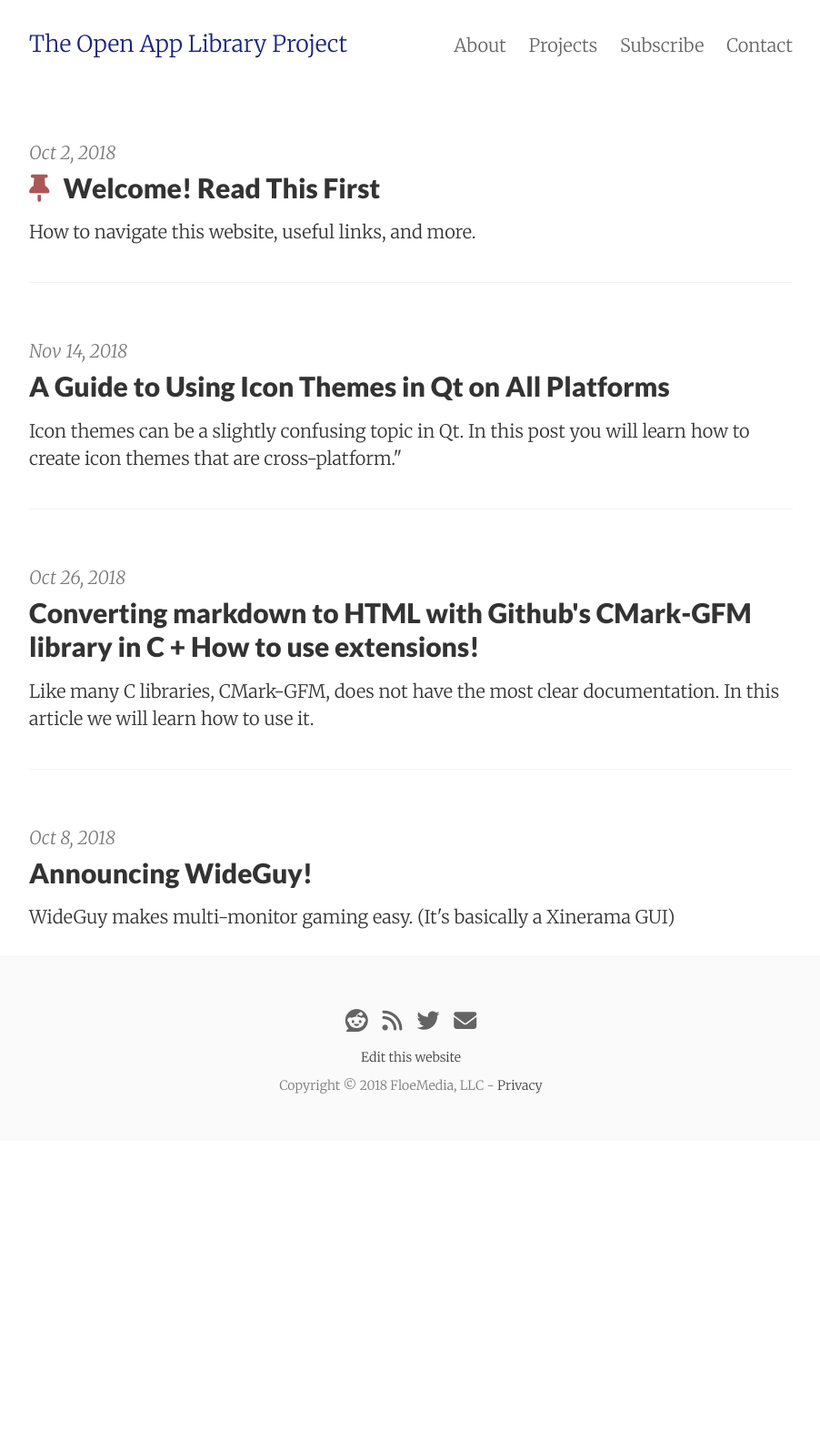
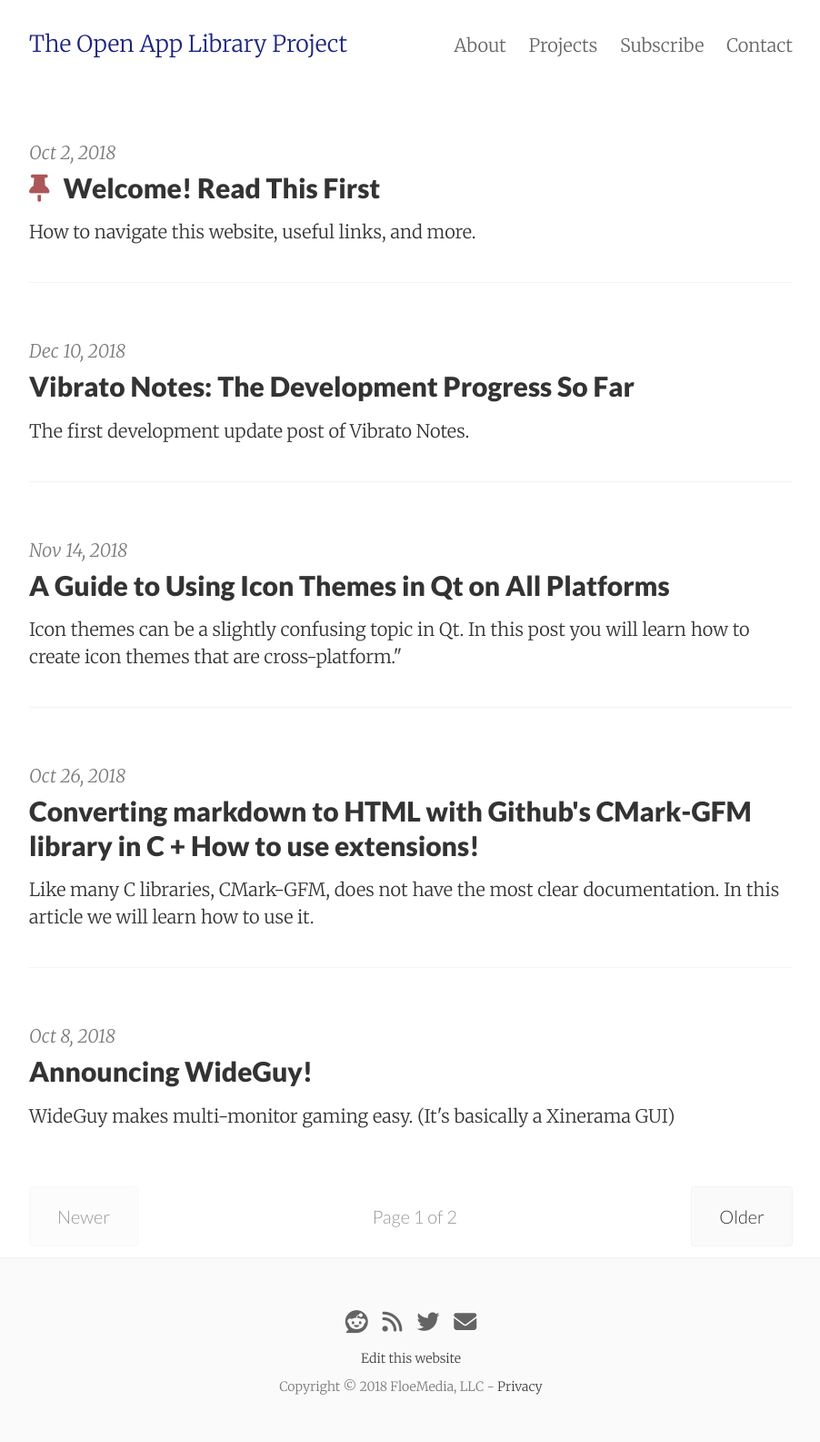
Before and after one commit to Open-App-Library/OpenAppLibrary.org, a Jekyll site: the page built from index.html, in a window 1280 px wide. Shown: the whole page at 91% size, without its empty margins (188-1090 px from the left). Built offline with Jekyll 4.4.1, drawn with Linux system fonts in a browser that asks for light colours; nearby versions of some CDN libraries; the list of posts is cut into pages by our own code; comment, search, counter and statistics services are not loaded; before the commit the page ends 1254 px from its top, so only the background shows below that; some of the changed lines change nothing that is shown.

Commit message:
December Update

```diff
--- /dev/null
+++ b/_posts/2018-12-10-december-2018-progress.md
@@ -0,0 +1,97 @@
+---
+layout: post
+title: "Vibrato Notes: The Development Progress So Far"
+date: 2018-12-10 16:40
+summary: The first development update post of Vibrato Notes.
+categories: News
+media_path: "/images/2018-12-10-update"
+---
+
+In this post I would like to cover the current progress of Vibrato Notes.
+
+Creating the first version of this app has taken much longer than I initially thought. It's common to go into software projects thinking that an idea is very easy to implement and then you keep encountering new design problems you hadn't thought of and the scope of the project keeps increasing.
+
+There were a few problems in the beginning of the development of Vibrato Notes that caused me to spend a lot of time, not neccesarily building the core app, but instead building libraries that would be needed for the app. Examples of those include [Markdown Panda](https://gitlab.com/Open-App-Library/markdownpanda) and [QBasicHtmlExporter](https://gitlab.com/Open-App-Library/QBasicHtmlExporter).
+
+[Escriba](https://gitlab.com/Open-App-Library/escriba) is another library I had to spend a decent amount of time on. It is quite important as it is the hybrid text-editor used in the desktop application.
+
+Throughout the experience, I have drastically increased my ability to work with C and C++. It has been a lot of fun even in the most challenging parts, fighting off mysterious segfault after segfault.
+
+**Here is a rough overview of the progress**:
+
+| Component    | Progress                                                     |
+| ------------ | ------------------------------------------------------------ |
+| Back-end API | Functional, needs slight adjustments.                        |
+| Web app      | Close to completion. On hold while I finish the desktop app. |
+| Desktop app  | Good progress but a lot to do.                               |
+| Mobile app   | Not started.                                                 |
+
+## The journey so far.
+
+The whole project started with me creating a bare-minimal API in Django that provided just enough functionality. After that, I started work on the web app.
+
+However, I took a break developing the web app to move onto the desktop app. I was progressing through the web app at quite a fast pace and that is because working with web technologies can be easy. VueJS in particular helped a lot.
+
+...However, C++ isn't as easy. I was worried I would complete the web app, move onto the desktop app and just completely struggle with it. I like to do the hard things first, saving the easy stuff for last.
+
+C++ (and plain C for MarkdownPanda!) did involve quite a lot of additional learning as I was primarily familiar with languages with garbage collectors.
+
+Working with plain C in particular has improved my documentation-reading skills. There are times where a library has no other documentation other than the code itself and the few comments left within the header files. There are also times where a library that does a specific task does not exist. I needed an HTML to Markdown converter and had to write one myself, with the help of [MyHTML](https://github.com/lexborisov/myhtml).
+
+Qt5 has been an incredibly powerful framework to use. It saves a ton of effort and really makes cross-platform development a breeze. Still, with having to worry about memory management and the header-source-file workflow of C++, it's still not that quick to prototype applications when you are used to being spoiled with web technologies.
+
+I look forward to implementing a scripting language into Vibrato Notes later on. It will allow me to decouple some non-performance-effecting C++ from the project as well as provide the users with a versatile extension system to use. This is a rough idea now - not set in stone - and will be further explored in the future.
+
+![The Desktop app]({{page.media_path}}/desktop.png)
+
+## Desktop App Features
+
+In this section I'll go over a few cool features of the desktop app.
+
+### Hybrid rich-text/markdown editor
+
+You can edit in both rich-text and markdown. Switching between the two is easy! I plan on improving and writing more unit-tests to improve the reliability of the bi-directional conversion.
+
+<video src="{{page.media_path}}/bidirectional.webm" controls>
+</video>
+
+### Editing notebooks in a tree-based, hierarchial fashion
+
+<video src="{{page.media_path}}/notebook-tree.webm" controls>
+</video>
+
+### Modify the notebook and tags of a note
+
+<video src="{{page.media_path}}/tag-notebook-manipulation.webm" controls>
+</video>
+
+### Layout switching
+
+There are three different layout presets. The default one, one that hides the leftmost sidebar, and one that hides both sidebars, leaving you with the text editor.
+
+<video src="{{page.media_path}}/layouts.webm" controls>
+</video>
+
+### Fairly efficient note filtering, allowing you to quickly navigate through hundreds of notes
+
+<video src="{{page.media_path}}/filtering.webm" controls>
+</video>
+
+---
+
+![Web app screenshot]({{page.media_path}}/webapp.png)
+
+## Web App
+
+The web app is pretty - indeed - however you may notice it lacks a few features of the desktop app. Like I mentioned earlier, I took a break from the web app to build the desktop app. I haven't touched the code of the web app for a few month and plan to return to it after the desktop app is complete.
+
+Here is a video I took of it a while ago:
+
+<blockquote class="reddit-card" data-card-created="1544486919"><a href="https://www.reddit.com/r/UsabilityPorn/comments/99j657/kde_a_notetaking_app_im_building_emacs_and_my/">[KDE] A note-taking app I'm building, Emacs, and my minimal KDE tweaks</a> from <a href="http://www.reddit.com/r/UsabilityPorn">r/UsabilityPorn</a></blockquote>
+<script async src="//embed.redditmedia.com/widgets/platform.js" charset="UTF-8"></script>
+
+## Weekly updates
+
+Something new I will be doing is creating a new post every week on OpenAppLibrary.org detailing progress made in the app.
+
+Thanks for reading!
--- a/css/pixyll.scss
+++ b/css/pixyll.scss
@@ -215,3 +215,8 @@ input {
 //     padding-right: 5px;
 //     line-height: 0;
 // }
+
+video {
+    max-width: 100%;
+    height: auto;
+}
```
Also changed, not shown: images/2018-12-10-update/desktop.png (added), images/2018-12-10-update/webapp.png (added), 5 other files.
